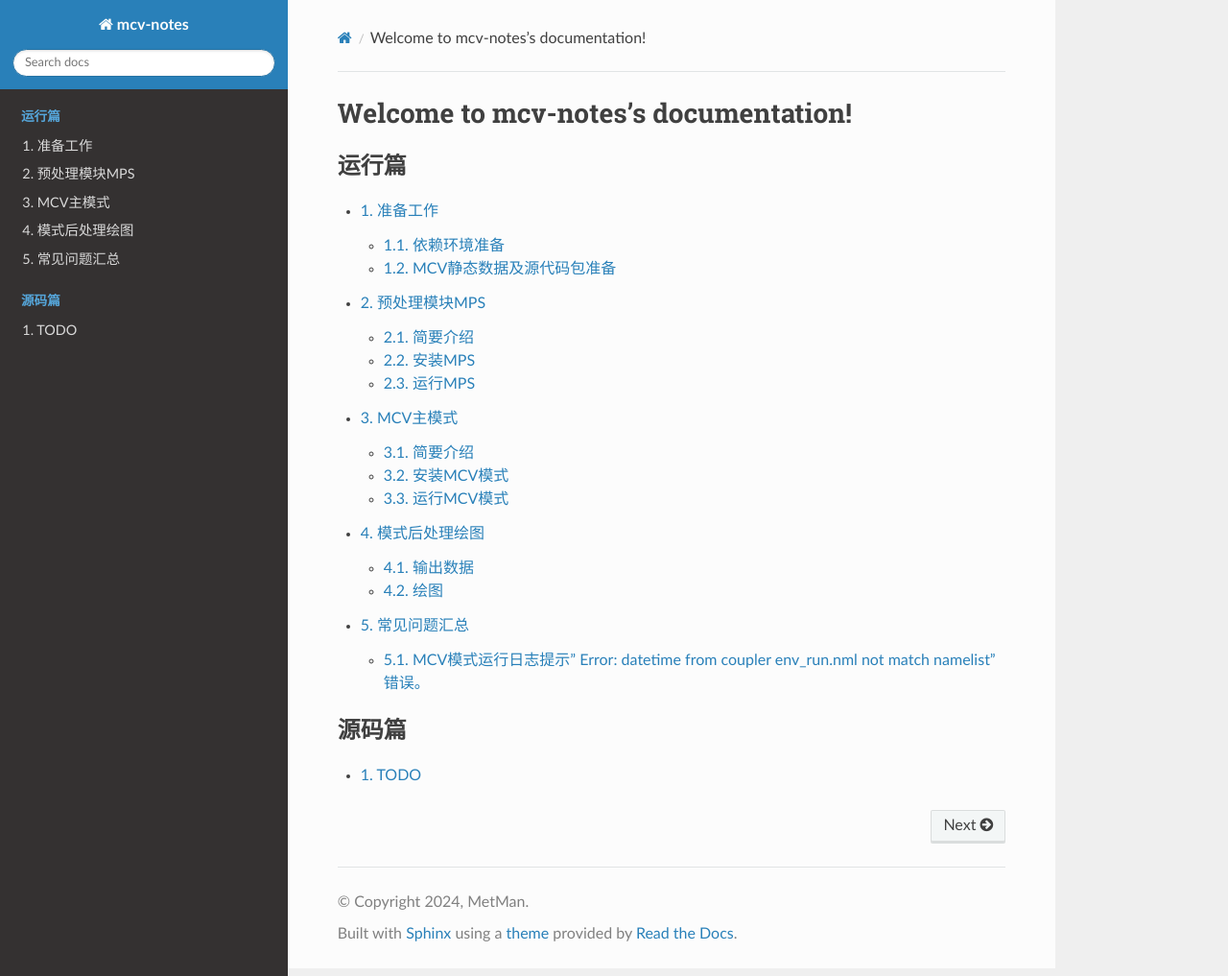
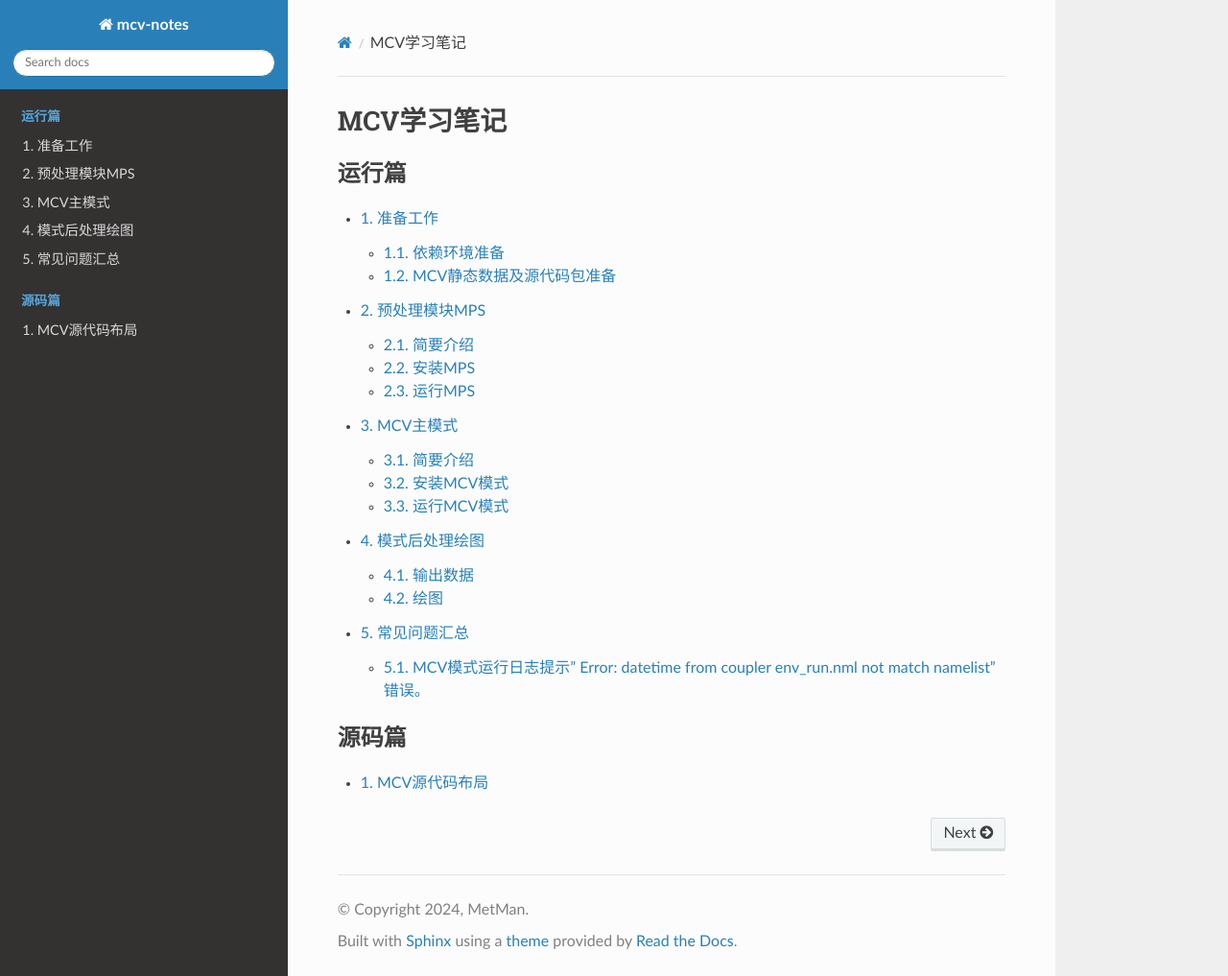
Before and after one commit to qingu/mug, a Sphinx documentation site: the page built from source/index.rst, in a window 1280 px wide and 1017 px high. Shown: the whole window at 96% size. Built offline with Sphinx 7.4.7 and the Read the Docs theme 2.0.0, drawn with Linux system fonts in a browser that asks for light colours.

Commit message:
add code introduction

```diff
--- a/source/index.rst
+++ b/source/index.rst
@@ -3,17 +3,17 @@
    You can adapt this file completely to your liking, but it should at least
    contain the root `toctree` directive.
 
-Welcome to mcv-notes's documentation!
+MCV学习笔记
 =====================================
 
 .. toctree::
    :maxdepth: 2
    :caption: 运行篇
 
-   运行篇 <运行篇/index>
+   run_section/index
 
 .. toctree::
    :maxdepth: 2
    :caption: 源码篇
 
-   源码篇 <源码篇/index>
+   code_section/index
--- a/source/源码篇/01_mcv_code.md
+++ /dev/null
@@ -1 +0,0 @@
-# TODO
```
Also changed, not shown: source/code_section/01_mcv_code.md (added, +37 -0 lines), source/code_section/index.rst (renamed from source/源码篇/index.rst), source/run_section/01_Depends.md (renamed from source/运行篇/01_Depends.md), source/run_section/02_mps.md (renamed from source/运行篇/02_mps.md), source/run_section/03_mcv.md (renamed from source/运行篇/03_mcv.md), source/run_section/04_postprocess.md (renamed from source/运行篇/04_postprocess.md), source/run_section/05_problems.md (renamed from source/运行篇/05_problems.md), source/run_section/index.rst (renamed from source/运行篇/index.rst).
